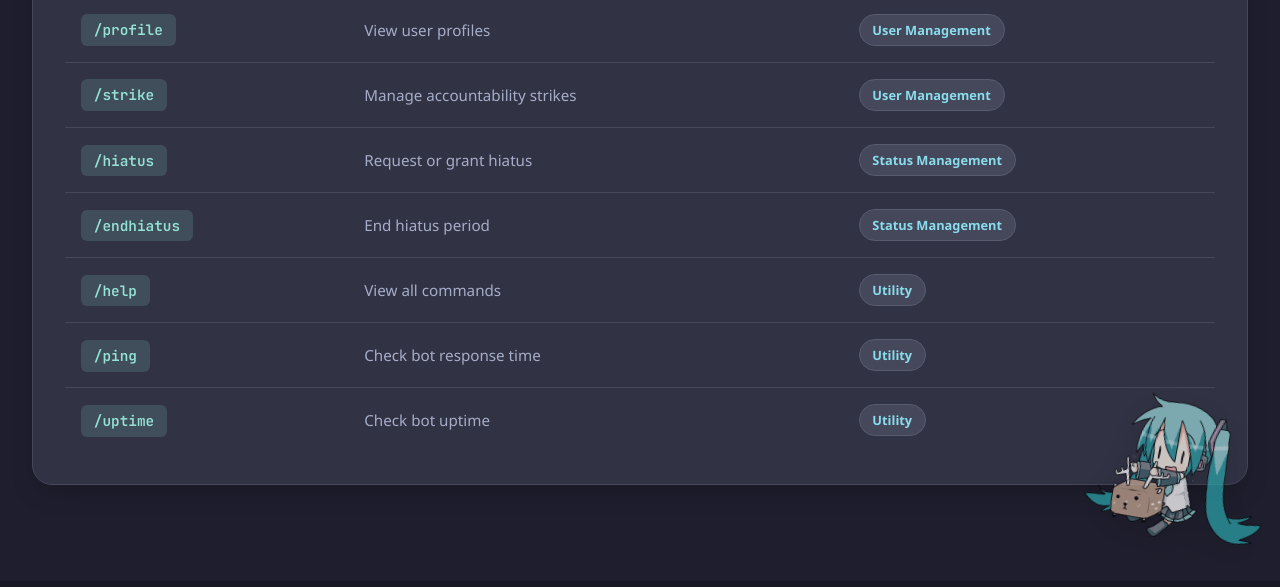
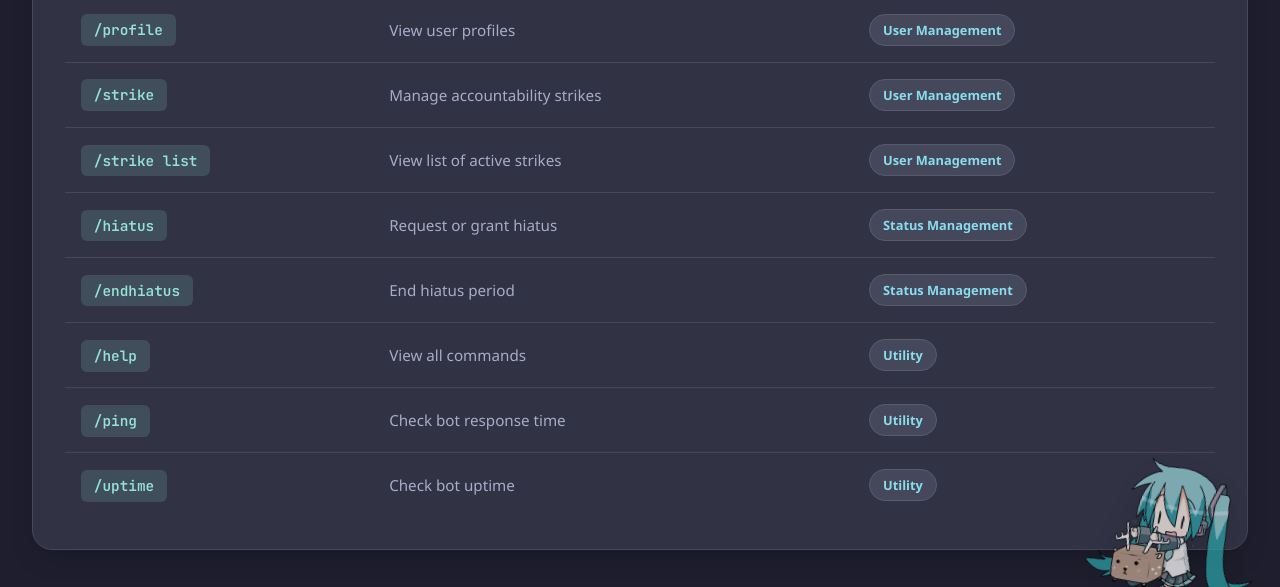
Before and after one commit to Azaken1248/Blossoming-Sekai-s-Miku, a website: page public/index.html in a window 1280 px wide. Shown: the part 2781-3368 px from the top of the page. Drawn offline with Linux system fonts and the light colour scheme.

Commit message:
Update Command list

```diff
--- a/public/index.html
+++ b/public/index.html
@@ -168,6 +168,11 @@
                             <td><span class="badge-category">User Management</span></td>
                         </tr>
                         <tr>
+                            <td><code>/strike list</code></td>
+                            <td>View list of active strikes</td>
+                            <td><span class="badge-category">User Management</span></td>
+                        </tr>
+                        <tr>
                             <td><code>/hiatus</code></td>
                             <td>Request or grant hiatus</td>
                             <td><span class="badge-category">Status Management</span></td>
```
Also changed, not shown: PERMISSIONS.md (+1 -0 lines), README.md.
